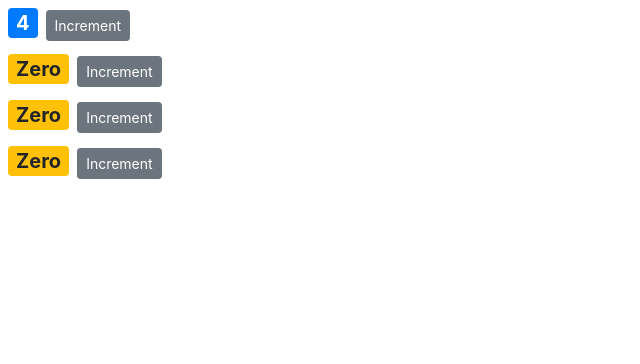
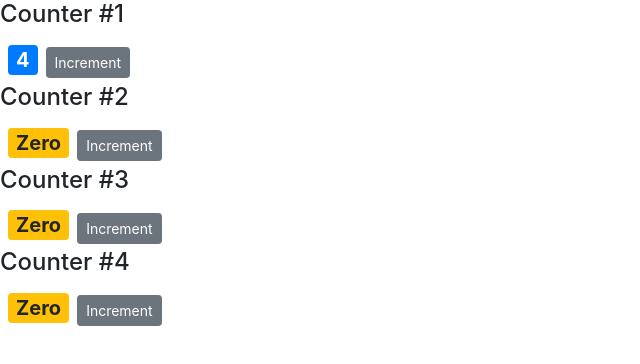
Before and after one commit to karyaTio/react-shopping-list-by-Programming-with-Mosh, a React (Create React App) app: page / in a window 1280 px wide. Shown: the top 364 px of the page, without its empty margins (0-640 px from the left). Built offline with nearby package versions, Linux system fonts and the light colour scheme.

Commit message:
Passing Childern

```diff
--- a/src/components/counter.jsx
+++ b/src/components/counter.jsx
@@ -10,8 +10,12 @@ class Counter extends Component {
   };
 
   render() {
+    console.log(this.props);
+
     return (
       <div>
+        {/* {this.props.children} */}
+        <h4>Counter #{this.props.id}</h4>
         <span style={{ fontSize: 20 }} className={this.getBadgeClasses()}>
           {this.formatCount()}
         </span>
--- a/src/components/counters.jsx
+++ b/src/components/counters.jsx
@@ -1,6 +1,6 @@
 import React, { Component } from "react";
 import Counter from "./counter";
-// Passing data to component
+// Passing Childern
 class Counters extends Component {
   state = {
     counters: [
@@ -15,7 +15,9 @@ class Counters extends Component {
     return (
       <div>
         {this.state.counters.map(counter => (
-          <Counter key={counter.id} value={counter.value} />
+          <Counter key={counter.id} value={counter.value} id={counter.id}>
+            <h4>Counter #{counter.id}</h4>
+          </Counter>
         ))}
       </div>
     );
```
